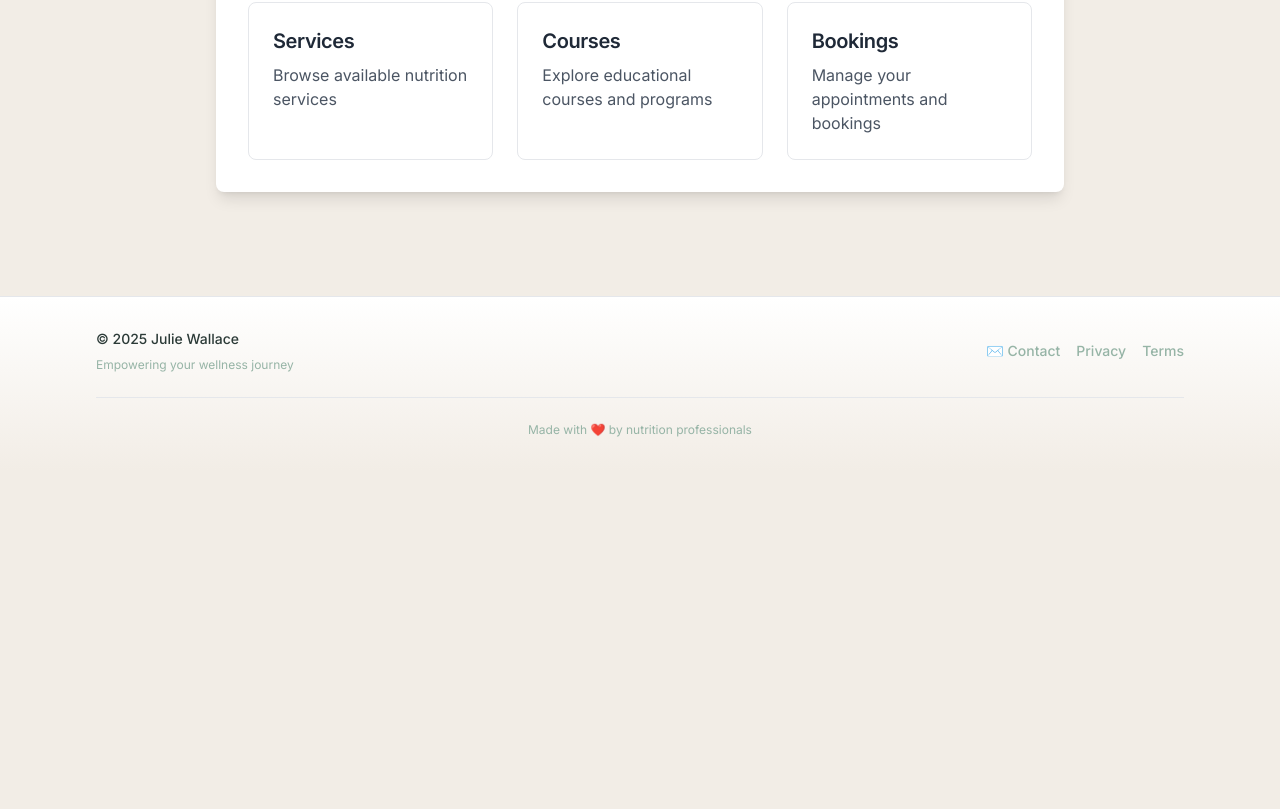
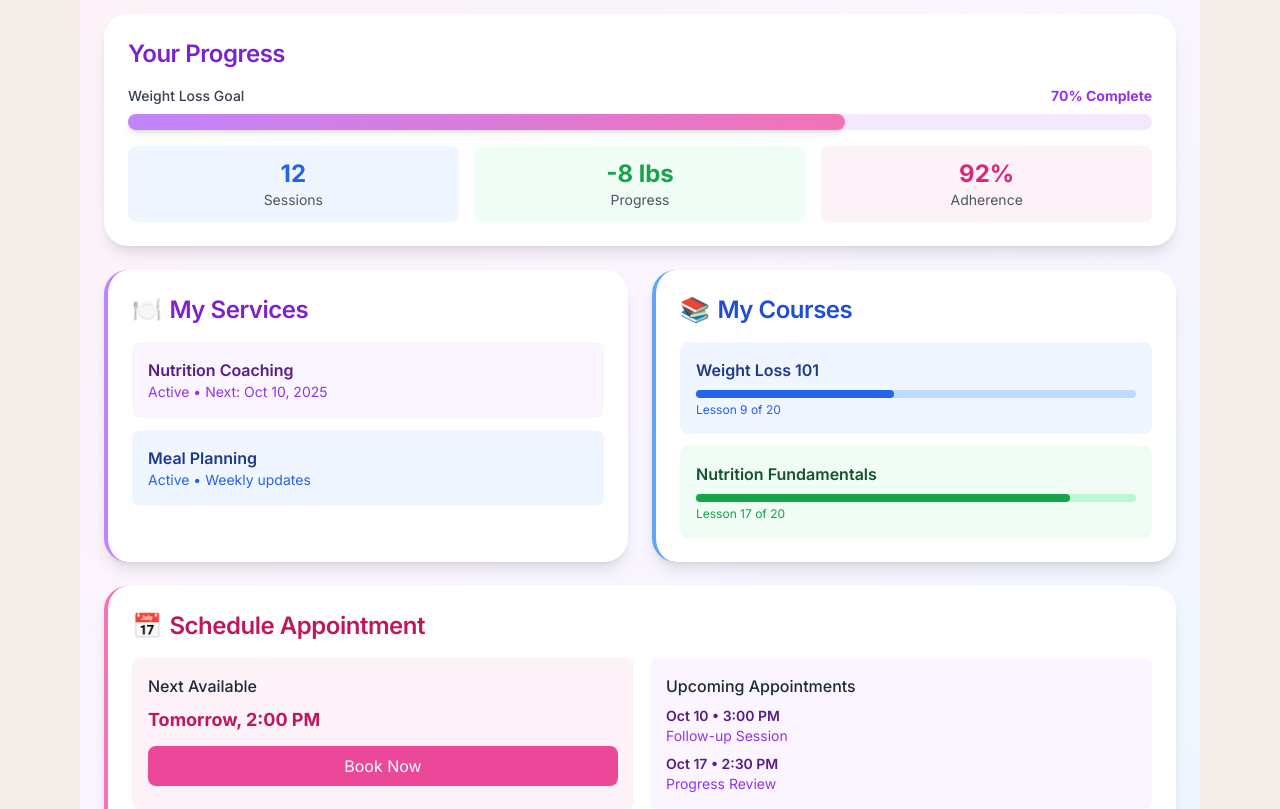
Before and after one commit to mr601s/nutritionist-marketplace-crm, a Next.js app: page /customer in a window 1280 px wide. Shown: the part 341-1150 px from the top of the page. Before the commit the page ends 811 px from the top, so only its background shows below. Built offline with nearby package versions, Linux system fonts and the light colour scheme.

Commit message:
feat: full UI/UX differentiation for admin/customer dashboards and navs
Part 3 of 4: Updated CustomerDashboard.tsx with pastel theme, progress bar, services/courses cards, and appointment scheduler

```diff
--- a/components/CustomerDashboard.tsx
+++ b/components/CustomerDashboard.tsx
@@ -1,20 +1,118 @@
 export default function CustomerDashboard() {
   return (
-    <div className="max-w-4xl mx-auto p-6">
-      <div className="bg-white rounded-lg shadow-lg p-8">
-        <h1 className="text-3xl font-bold text-gray-900 mb-6">Customer Dashboard</h1>
-        <div className="grid grid-cols-1 md:grid-cols-3 gap-6">
-          <div className="border border-gray-200 rounded-lg p-6 hover:shadow-md transition-shadow">
-            <h2 className="text-xl font-semibold text-gray-800 mb-2">Services</h2>
-            <p className="text-gray-600">Browse available nutrition services</p>
+    <div className="min-h-screen bg-gradient-to-br from-pink-50 via-purple-50 to-blue-50 p-6">
+      <div className="max-w-6xl mx-auto">
+        {/* Pastel themed welcome header */}
+        <div className="mb-8 text-center">
+          <h1 className="text-4xl font-bold text-purple-800 mb-2">Welcome to Your Portal</h1>
+          <p className="text-purple-600">Track your wellness journey</p>
+        </div>
+
+        {/* Progress bar card with sample stats */}
+        <div className="bg-white rounded-2xl shadow-lg p-6 mb-6">
+          <h2 className="text-2xl font-semibold text-purple-700 mb-4">Your Progress</h2>
+          <div className="space-y-4">
+            <div>
+              <div className="flex justify-between text-sm mb-2">
+                <span className="text-gray-700 font-medium">Weight Loss Goal</span>
+                <span className="text-purple-600 font-bold">70% Complete</span>
+              </div>
+              <div className="w-full bg-purple-100 rounded-full h-4">
+                <div className="bg-gradient-to-r from-purple-400 to-pink-400 h-4 rounded-full shadow-md" style={{width: '70%'}}></div>
+              </div>
+            </div>
+            <div className="grid grid-cols-3 gap-4 mt-4">
+              <div className="text-center p-3 bg-blue-50 rounded-lg">
+                <p className="text-2xl font-bold text-blue-600">12</p>
+                <p className="text-sm text-gray-600">Sessions</p>
+              </div>
+              <div className="text-center p-3 bg-green-50 rounded-lg">
+                <p className="text-2xl font-bold text-green-600">-8 lbs</p>
+                <p className="text-sm text-gray-600">Progress</p>
+              </div>
+              <div className="text-center p-3 bg-pink-50 rounded-lg">
+                <p className="text-2xl font-bold text-pink-600">92%</p>
+                <p className="text-sm text-gray-600">Adherence</p>
+              </div>
+            </div>
           </div>
-          <div className="border border-gray-200 rounded-lg p-6 hover:shadow-md transition-shadow">
-            <h2 className="text-xl font-semibold text-gray-800 mb-2">Courses</h2>
-            <p className="text-gray-600">Explore educational courses and programs</p>
+        </div>
+
+        <div className="grid grid-cols-1 lg:grid-cols-2 gap-6 mb-6">
+          {/* Services card */}
+          <div className="bg-white rounded-2xl shadow-lg p-6 border-l-4 border-purple-400">
+            <h2 className="text-2xl font-semibold text-purple-700 mb-4 flex items-center gap-2">
+              <span>🍽️</span>
+              <span>My Services</span>
+            </h2>
+            <div className="space-y-3">
+              <div className="p-4 bg-purple-50 rounded-lg">
+                <p className="font-semibold text-purple-900">Nutrition Coaching</p>
+                <p className="text-sm text-purple-600">Active • Next: Oct 10, 2025</p>
+              </div>
+              <div className="p-4 bg-blue-50 rounded-lg">
+                <p className="font-semibold text-blue-900">Meal Planning</p>
+                <p className="text-sm text-blue-600">Active • Weekly updates</p>
+              </div>
+            </div>
           </div>
-          <div className="border border-gray-200 rounded-lg p-6 hover:shadow-md transition-shadow">
-            <h2 className="text-xl font-semibold text-gray-800 mb-2">Bookings</h2>
-            <p className="text-gray-600">Manage your appointments and bookings</p>
+
+          {/* Courses enrollments card */}
+          <div className="bg-white rounded-2xl shadow-lg p-6 border-l-4 border-blue-400">
+            <h2 className="text-2xl font-semibold text-blue-700 mb-4 flex items-center gap-2">
+              <span>📚</span>
+              <span>My Courses</span>
+            </h2>
+            <div className="space-y-3">
+              <div className="p-4 bg-blue-50 rounded-lg">
+                <p className="font-semibold text-blue-900">Weight Loss 101</p>
+                <div className="mt-2">
+                  <div className="w-full bg-blue-200 rounded-full h-2">
+                    <div className="bg-blue-600 h-2 rounded-full" style={{width: '45%'}}></div>
+                  </div>
+                  <p className="text-xs text-blue-600 mt-1">Lesson 9 of 20</p>
+                </div>
+              </div>
+              <div className="p-4 bg-green-50 rounded-lg">
+                <p className="font-semibold text-green-900">Nutrition Fundamentals</p>
+                <div className="mt-2">
+                  <div className="w-full bg-green-200 rounded-full h-2">
+                    <div className="bg-green-600 h-2 rounded-full" style={{width: '85%'}}></div>
+                  </div>
+                  <p className="text-xs text-green-600 mt-1">Lesson 17 of 20</p>
+                </div>
+              </div>
+            </div>
+          </div>
+        </div>
+
+        {/* Appointment scheduler sample card */}
+        <div className="bg-white rounded-2xl shadow-lg p-6 border-l-4 border-pink-400">
+          <h2 className="text-2xl font-semibold text-pink-700 mb-4 flex items-center gap-2">
+            <span>📅</span>
+            <span>Schedule Appointment</span>
+          </h2>
+          <div className="grid grid-cols-1 md:grid-cols-2 gap-4">
+            <div className="p-4 bg-pink-50 rounded-lg">
+              <p className="font-medium text-gray-800 mb-2">Next Available</p>
+              <p className="text-lg font-bold text-pink-700">Tomorrow, 2:00 PM</p>
+              <button className="mt-3 bg-pink-500 hover:bg-pink-600 text-white px-4 py-2 rounded-lg transition-colors w-full">
+                Book Now
+              </button>
+            </div>
+            <div className="p-4 bg-purple-50 rounded-lg">
+              <p className="font-medium text-gray-800 mb-2">Upcoming Appointments</p>
+              <div className="space-y-2">
+                <div className="text-sm">
+                  <p className="font-semibold text-purple-900">Oct 10 • 3:00 PM</p>
+                  <p className="text-purple-600">Follow-up Session</p>
+                </div>
+                <div className="text-sm">
+                  <p className="font-semibold text-purple-900">Oct 17 • 2:30 PM</p>
+                  <p className="text-purple-600">Progress Review</p>
+                </div>
+              </div>
+            </div>
           </div>
         </div>
       </div>
```
